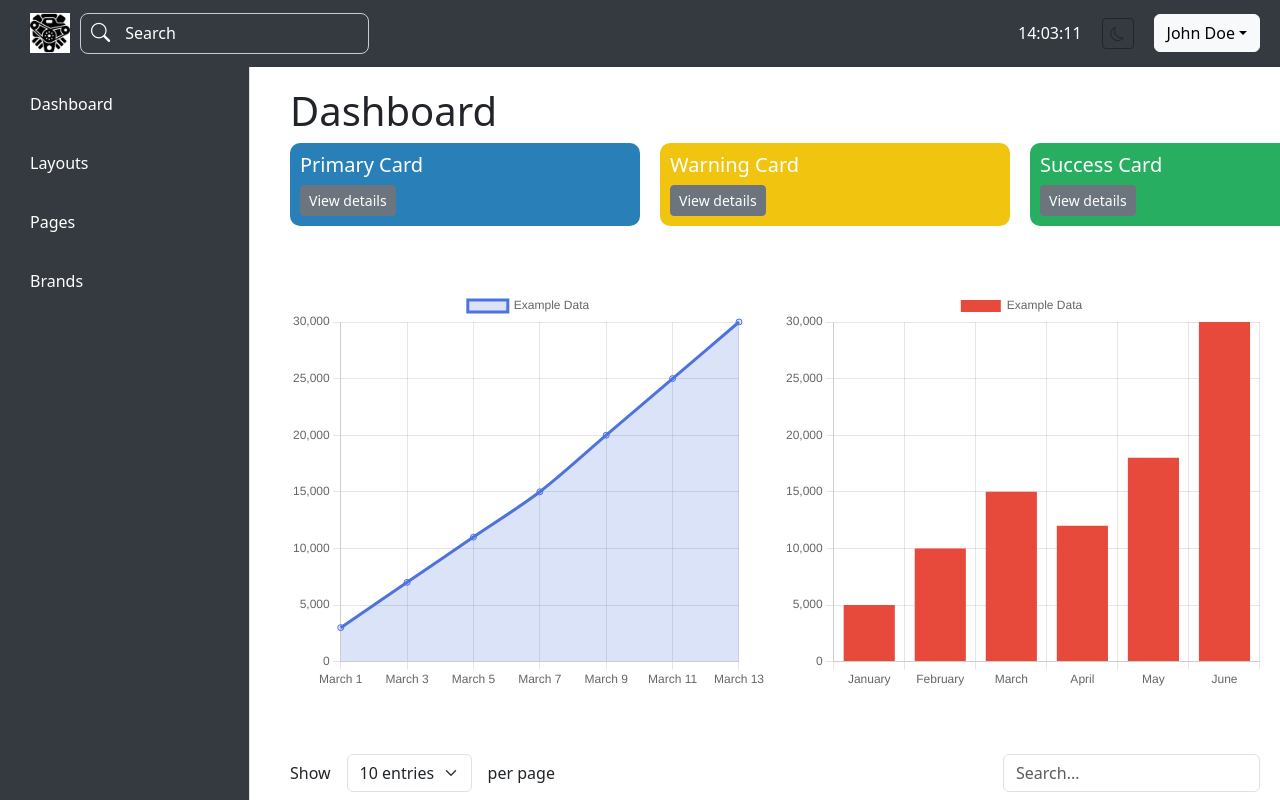
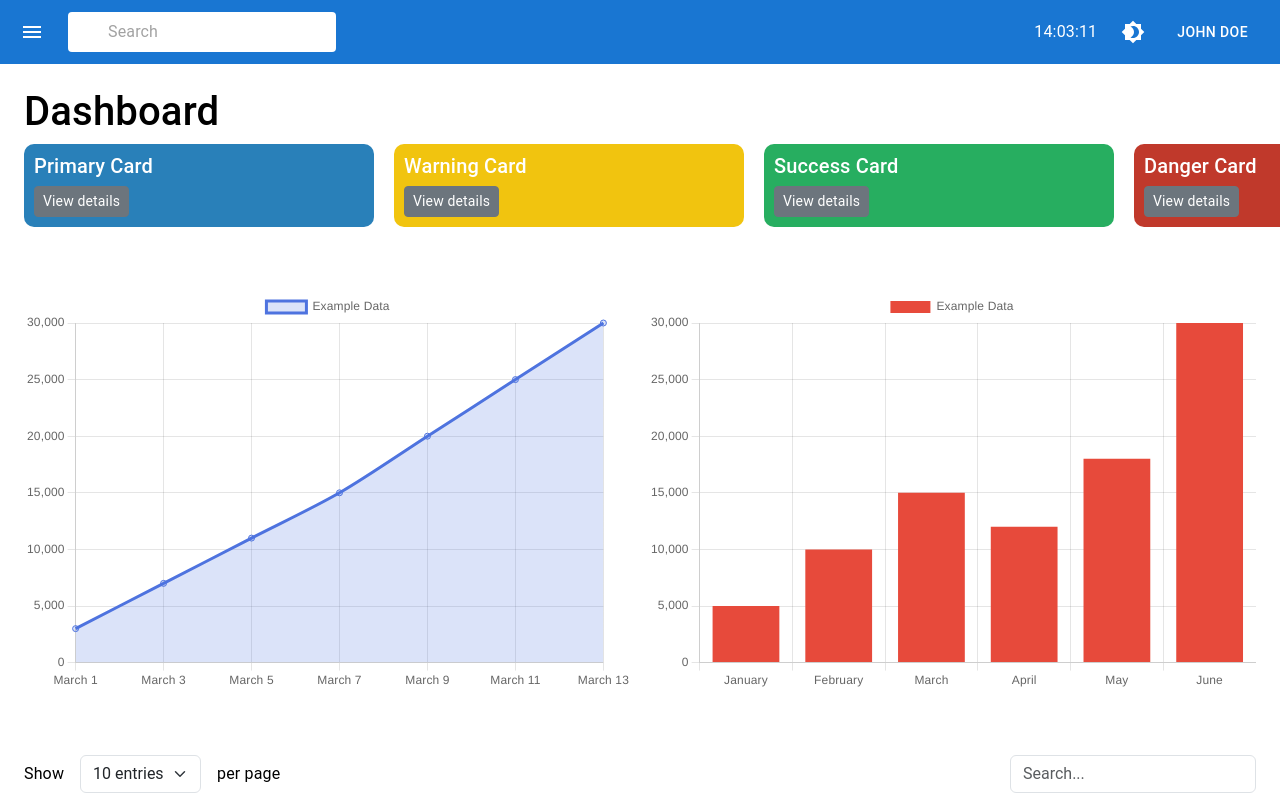
Before and after one commit to cms-engine/admin-ui, a Next.js app: page / in a window 1280 px wide. Built offline with nearby package versions, Linux system fonts and the light colour scheme.

Commit message:
Removed the bootstrap from the header, latout and hero page dashboard;

```diff
--- a/package.json
+++ b/package.json
@@ -11,6 +11,10 @@
     "export": "next export"
   },
   "dependencies": {
+    "@emotion/react": "^11.14.0",
+    "@emotion/styled": "^11.14.0",
+    "@mui/icons-material": "^6.3.1",
+    "@mui/material": "^6.3.1",
     "@reduxjs/toolkit": "^2.5.0",
     "axios": "^1.7.9",
     "bootstrap": "^5.3.3",
--- a/src/app/brands/BrandsPage.module.css
+++ b/src/app/brands/BrandsPage.module.css
@@ -17,6 +17,10 @@
     margin: 20px 0;
     font-size: 16px;
     text-align: left;
+}
+
+.createButton{
+
 }
 
 .table th,
--- a/src/components/Layout/Header.module.css
+++ b/src/components/Layout/Header.module.css
@@ -1,202 +1,25 @@
-
-.headerContainer {
-    margin: 0 20px;
-}
-
-.searchContainer {
+/* HeaderStyles.css */
+.searchBar {
     display: flex;
     align-items: center;
-    gap: 10px;
+    background-color: #fff;
     border-radius: 8px;
     padding: 5px 10px;
     width: 300px;
 }
 
-.searchForm {
-    display: flex;
-    align-items: center;
-    border: 1px solid #ccc;
-    gap: 10px;
-    border-radius: 8px;
-    padding: 5px 10px;
-    width: 300px;
-}
-
-
-.searchInput::placeholder {
-    color: #ffffff;
-}
-
-.searchIcon {
-    font-size: 1.2rem;
-    color: #ffffff;
-    margin-right: 5px;
-}
-
-.ctrlButton {
-    display: flex;
-    align-items: center;
-    background-color: #4b2db6;
-    color: white;
-    border: none;
-    border-radius: 4px;
-    padding: 5px 10px;
-    font-size: 0.9rem;
-    font-weight: bold;
-    cursor: pointer;
-    transition: background-color 0.3s ease;
-}
-
-.ctrlButton:hover {
-    background-color: #3a2393;
-}
-
-.ctrlKey {
-    background-color: #fff;
-    color: #4b2db6;
-    font-weight: bold;
-    font-size: 0.9rem;
-    padding: 2px 4px;
-    margin-left: 5px;
-    border-radius: 4px;
-}
-
-.searchLabel {
-    display: flex;
-    align-items: center;
-    justify-content: center;
-    gap: 5px;
-}
-
-.searchInput {
-    border: none;
-    background: none;
-    outline: none;
-    flex-grow: 1;
-    color: #181616;
-    font-size: 1rem;
-    padding-left: 5px;
-}
-
-.searchButton {
-    background-color: #007bff;
-    color: white;
-    border: none;
-    border-radius: 4px;
-    padding: 8px 12px;
-    cursor: pointer;
-    transition: background-color 0.3s ease;
-}
-
-.searchButton:hover {
-    background-color: #0056b3;
-}
-
-.searchButtonIcon {
-    font-size: 1.2rem;
-}
-
-
-.clockContainer {
-    display: flex;
-    gap: 20px;
-    align-items: center;
-}
-
-
-.currentTime {
+.clock {
     font-size: 1rem;
     color: #ffffff;
 }
 
-.dropdownContainer {
-    position: relative;
-    display: inline-block;
+.menuButton {
+    background-color: transparent;
+    color: white;
+    border: none;
+    cursor: pointer;
 }
 
-.dropdownToggle {
-    background-color: #007bff;
-    color: white;
-    border: none;
-    border-radius: 4px;
-    padding: 10px 15px;
-    cursor: pointer;
-    font-size: 1rem;
-    transition: background-color 0.3s ease;
+.menuButton:hover {
+    background-color: rgba(255, 255, 255, 0.1);
 }
-
-.dropdownToggle:hover {
-    background-color: #0056b3;
-}
-.dropdown-menu {
-    max-width: 250px;
-    overflow-wrap: break-word;
-}
-
-.dropdown-menu.show {
-    position: absolute !important;
-    transform: translate(0, 20px); /* Adjust dropdown positioning */
-}
-
-
-.dropdownMenu {
-    position: absolute;
-    top: 50px;
-    right: 0;
-    min-width: 150px;
-    background-color: white;
-    border: 1px solid #ddd;
-    border-radius: 4px;
-    box-shadow: 0 4px 6px rgba(0, 0, 0, 0.1);
-    opacity: 0;
-    visibility: hidden;
-    transform: translateY(-10px);
-    transition: opacity 0.3s ease, transform 0.3s ease, visibility 0.3s ease;
-    z-index: 1000;
-}
-
-/* Show the dropdown menu */
-.showDropdown {
-    opacity: 1;
-    visibility: visible;
-    transform: translateY(0);
-}
-
-/* Dropdown menu items */
-.dropdownMenu li {
-    list-style: none;
-}
-
-.dropdownMenu li a {
-    display: block;
-    padding: 10px;
-    color: #333;
-    text-decoration: none;
-    transition: background-color 0.2s ease;
-}
-
-.dropdownMenu li a:hover {
-    background-color: #f1f1f1;
-}
-.burgerButton {
-    display: none; /* Hidden by default */
-    background-color: #625d5d;
-    color: #fff;
-    border: none;
-    padding: 10px;
-    cursor: pointer;
-    z-index: 1100; /* Ensure it's above other elements */
-}
-
-.burgerButton:hover {
-    background-color: #0056b3;
-}
-
-@media (max-width: 768px) {
-    .burgerButton {
-        display: block; /* Visible only on mobile screens */
-        position: absolute;
-        top: 15px;
-        right: 15px;
-    }
-}
--- a/src/components/Layout/Header.tsx
+++ b/src/components/Layout/Header.tsx
@@ -1,141 +1,109 @@
-'use client'
 import React, { useEffect, useState } from 'react'
-import Image from 'next/image'
-import styles from './Header.module.css'
 import { useDispatch, useSelector } from 'react-redux'
-
+import {
+  AppBar,
+  Toolbar,
+  Typography,
+  IconButton,
+  InputBase,
+  Menu,
+  MenuItem,
+  Button,
+  Box,
+} from '@mui/material'
+import {
+  Search as SearchIcon,
+  Menu as MenuIcon,
+  Brightness4,
+  Brightness7,
+} from '@mui/icons-material'
 import type { RootState } from '@/store'
 import { toggleTheme } from '@/store/features/theme/themeSlice'
-/**
- * Props for the Header component.
- * @typedef {Object} HeaderProps
- * @property {() => void} onToggleSidePanel - Callback function to toggle the visibility of the side panel.
- */
+
 interface HeaderProps {
   onToggleSidePanel: () => void
 }
-/**
- * Header component that displays a navigation bar with a logo, search bar,
- * current time, theme switcher, and user menu dropdown.
- *
- * @param {HeaderProps} props - The props object.
- * @param {() => void} props.onToggleSidePanel - Function to toggle the side panel.
- * @returns {React.ReactElement} The rendered Header component.
- */
+
 const Header: React.FC<HeaderProps> = ({ onToggleSidePanel }) => {
   const [currentTime, setCurrentTime] = useState<string>('')
   const theme = useSelector((state: RootState) => state.theme.theme)
   const dispatch = useDispatch()
-  const [isMobile, setIsMobile] = useState(false)
-  const [isDropdownVisible, setIsDropdownVisible] = useState(false)
-
-  /**
-   * Effect hook to update the current time every second.
-   */
+  const [anchorEl, setAnchorEl] = useState<null | HTMLElement>(null)
 
   useEffect(() => {
     const updateClock = () => {
       const now = new Date()
-      const time = now.toLocaleTimeString('en-US', { hour12: false })
-      setCurrentTime(time)
+      setCurrentTime(now.toLocaleTimeString('en-US', { hour12: false }))
     }
     updateClock()
     const interval = setInterval(updateClock, 1000)
     return () => clearInterval(interval)
   }, [])
-  /**
-   * Effect hook to track window resize events and determine if the device is mobile.
-   */
-  useEffect(() => {
-    const handleResize = () => setIsMobile(window.innerWidth <= 768)
-    handleResize() // Initial check
-    window.addEventListener('resize', handleResize)
-    return () => window.removeEventListener('resize', handleResize)
-  }, [])
 
-  /**
-   * Toggles the visibility of the user dropdown menu.
-   * This function updates the state to show or hide the dropdown.
-   */
-  const toggleDropdown = () => {
-    setIsDropdownVisible((prev) => !prev)
+  const handleMenuOpen = (event: React.MouseEvent<HTMLElement>) => {
+    setAnchorEl(event.currentTarget)
+  }
+
+  const handleMenuClose = () => {
+    setAnchorEl(null)
   }
 
   return (
-    <nav className='navbar'>
-      <div className={`container-fluid ${styles.headerContainer}`}>
-        <div className={`navbar-left ${styles.searchContainer}`}>
-          <Image
-            src={'/logo.png'}
-            alt={'The website logo'}
-            width={40}
-            height={40}
-          />
-          <form className={styles.searchForm}>
-            <label className={styles.searchLabel}>
-              <i className={`bi bi-search ${styles.searchIcon}`}></i>
-              <input
-                type='search'
-                placeholder='Search'
-                className={styles.searchInput}
-              />
-            </label>
-          </form>
-        </div>
-        {isMobile && (
-          <button
-            className={`btn btn-primary ${styles.burgerButton}`}
-            onClick={onToggleSidePanel}
+    <AppBar position='static' color='primary' sx={{ height: '64px' }}>
+      <Toolbar
+        sx={{
+          display: 'flex',
+          justifyContent: 'space-between',
+          height: '100%',
+          minHeight: '64px',
+          px: 2,
+        }}
+      >
+        <Box sx={{ display: 'flex', alignItems: 'center', gap: 2 }}>
+          <IconButton edge='start' color='inherit' onClick={onToggleSidePanel}>
+            <MenuIcon />
+          </IconButton>
+          <Box
+            sx={{
+              display: 'flex',
+              alignItems: 'center',
+              backgroundColor: 'white',
+              borderRadius: 1,
+              px: 1,
+              py: 0.5,
+              height: '40px',
+            }}
           >
-            ☰
-          </button>
-        )}
-        <div className={`navbar-right ${styles.clockContainer}`}>
-          <span className={styles.currentTime}>{currentTime}</span>
-          <button
-            id='themeSwitcher'
-            className='btn btn-outline-dark btn-sm'
-            onClick={() => dispatch(toggleTheme())}
+            <SearchIcon />
+            <InputBase placeholder='Search' sx={{ ml: 1, flex: 1 }} />
+          </Box>
+        </Box>
+        <Box sx={{ display: 'flex', alignItems: 'center', gap: 2 }}>
+          <Typography variant='body1' color='inherit'>
+            {currentTime}
+          </Typography>
+          <IconButton color='inherit' onClick={() => dispatch(toggleTheme())}>
+            {theme === 'light' ? <Brightness4 /> : <Brightness7 />}
+          </IconButton>
+          <Button color='inherit' onClick={handleMenuOpen}>
+            John Doe
+          </Button>
+          <Menu
+            anchorEl={anchorEl}
+            open={Boolean(anchorEl)}
+            onClose={handleMenuClose}
+            PaperProps={{
+              style: {
+                width: '200px',
+              },
+            }}
           >
-            <i className={`bi ${theme === 'light' ? 'bi-moon' : 'bi-sun'}`}></i>
-          </button>
-          <div className={`dropdown ${isDropdownVisible ? 'show' : ''}`}>
-            <button
-              className='btn btn-light dropdown-toggle'
-              type='button'
-              id='userMenuButton'
-              onClick={toggleDropdown}
-              data-bs-toggle='dropdown'
-              aria-expanded={isDropdownVisible}
-            >
-              John Doe
-            </button>
-            <ul
-              className={`dropdown-menu dropdown-menu-end ${
-                isDropdownVisible ? 'show' : ''
-              }`}
-              style={{
-                maxWidth: '200px',
-                overflow: 'hidden',
-                position: 'absolute',
-                right: '0px',
-              }}
-            >
-              <li>
-                <a className='dropdown-item' href='#'>
-                  Personal Settings
-                </a>
-              </li>
-              <li>
-                <a className='dropdown-item' href='#'>
-                  Logout
-                </a>
-              </li>
-            </ul>
-          </div>
-        </div>
-      </div>
-    </nav>
+            <MenuItem onClick={handleMenuClose}>Personal settings</MenuItem>
+            <MenuItem onClick={handleMenuClose}>Logout</MenuItem>
+          </Menu>
+        </Box>
+      </Toolbar>
+    </AppBar>
   )
 }
 
--- a/src/components/Layout/Layout.tsx
+++ b/src/components/Layout/Layout.tsx
@@ -1,40 +1,78 @@
 'use client'
 import React, { useState } from 'react'
+import { useSelector } from 'react-redux'
+import { RootState } from '@/store'
+import { Box, CssBaseline, Drawer, Toolbar, IconButton } from '@mui/material'
 import Header from '@/components/Layout/Header'
 import SidePanel from '@/components/Layout/SidePanel'
-import styles from './Layout.module.css'
-import { useSelector } from 'react-redux'
-import { RootState } from '@/store'
+import CloseIcon from '@mui/icons-material/Close'
 
 type LayoutProps = {
   children: React.ReactNode
 }
 
+const drawerWidth = 240
+
 const Layout: React.FC<LayoutProps> = ({ children }) => {
   const theme = useSelector((state: RootState) => state.theme.theme)
-
-  const [isSidePanelVisible, setIsSidePanelVisible] = useState(false)
+  const [isSidePanelOpen, setIsSidePanelOpen] = useState(false)
 
   const toggleSidePanel = () => {
-    setIsSidePanelVisible((prev) => !prev)
+    setIsSidePanelOpen((prev) => !prev)
   }
 
   return (
-    <section
-      className={`container-fluid ${styles.layout} ${
-        theme === 'dark' ? styles.darkTheme : ''
-      }`}
+    <Box
+      sx={{
+        display: 'flex',
+        flexDirection: 'column',
+        height: '100vh',
+        overflow: 'hidden',
+      }}
     >
+      <CssBaseline />
       <Header onToggleSidePanel={toggleSidePanel} />
-      <div className={styles.layoutBody}>
-        <aside
-          className={`${styles.sidePanel} ${isSidePanelVisible ? styles.open : ''}`}
+      <Box sx={{ display: 'flex', flex: 1, overflow: 'hidden' }}>
+        <Drawer
+          variant='temporary'
+          open={isSidePanelOpen}
+          sx={{
+            width: drawerWidth,
+            flexShrink: 0,
+            '& .MuiDrawer-paper': {
+              width: drawerWidth,
+              boxSizing: 'border-box',
+              boxShadow: 'none',
+            },
+          }}
         >
-          <SidePanel isVisible={isSidePanelVisible} />
-        </aside>
-        <main className={styles.content}>{children}</main>
-      </div>
-    </section>
+          <Toolbar>
+            <IconButton
+              edge='start'
+              color='inherit'
+              onClick={toggleSidePanel}
+              sx={{ marginLeft: 'auto' }}
+            >
+              <CloseIcon />
+            </IconButton>
+          </Toolbar>
+          <SidePanel />
+        </Drawer>
+        <Box
+          component='main'
+          sx={{
+            flexGrow: 1,
+            transition: 'margin-left 0.3s ease',
+            padding: 3,
+            overflow: 'auto',
+            backgroundColor: theme === 'dark' ? '#121212' : '#ffffff',
+            color: theme === 'dark' ? '#e0e0e0' : '#000000',
+          }}
+        >
+          {children}
+        </Box>
+      </Box>
+    </Box>
   )
 }
 
--- a/src/components/Layout/SidePanel.tsx
+++ b/src/components/Layout/SidePanel.tsx
@@ -1,7 +1,14 @@
 'use client'
 import React from 'react'
-import styles from './SidePanel.module.css'
-import Link from 'next/link'
+
+import {
+  List,
+  ListItem,
+  ListItemButton,
+  ListItemText,
+  Box,
+} from '@mui/material'
+
 /**
  * SidePanel component for displaying a navigation sidebar.
  *
@@ -13,34 +20,24 @@ import Link from 'next/link'
  * @returns {React.ReactElement} The rendered SidePanel component.
  */
 
-const SidePanel: React.FC<{ isVisible: boolean }> = ({
-  isVisible,
-}): React.ReactElement => {
+const SidePanel: React.FC = () => {
   return (
-    <nav className={`${styles.sidebar} ${isVisible ? styles.open : ''}`}>
-      <ul className={styles.navList}>
-        <li className={styles.navItem}>
-          <Link className={styles.navLink} href='/'>
-            Dashboard
-          </Link>
-        </li>
-        <li className={styles.navItem}>
-          <Link className={styles.navLink} href='#'>
-            Layouts
-          </Link>
-        </li>
-        <li className={styles.navItem}>
-          <Link className={styles.navLink} href='#'>
-            Pages
-          </Link>
-        </li>
-        <li className={styles.navItem}>
-          <Link className={styles.navLink} href='/brands'>
-            Brands
-          </Link>
-        </li>
-      </ul>
-    </nav>
+    <Box role='presentation'>
+      <List>
+        {[
+          { text: 'Dashboard', href: '/' },
+          { text: 'Layouts', href: '#' },
+          { text: 'Pages', href: '#' },
+          { text: 'Brands', href: '/brands' },
+        ].map(({ text, href }) => (
+          <ListItem key={text} disablePadding>
+            <ListItemButton component='a' href={href}>
+              <ListItemText primary={text} />
+            </ListItemButton>
+          </ListItem>
+        ))}
+      </List>
+    </Box>
   )
 }
 
```
Also changed, not shown: src/app/brands/page.tsx (+67 -133 lines), src/app/page.tsx (+1 -13 lines), 1 other file (tests, documents, lock files or other folders).
